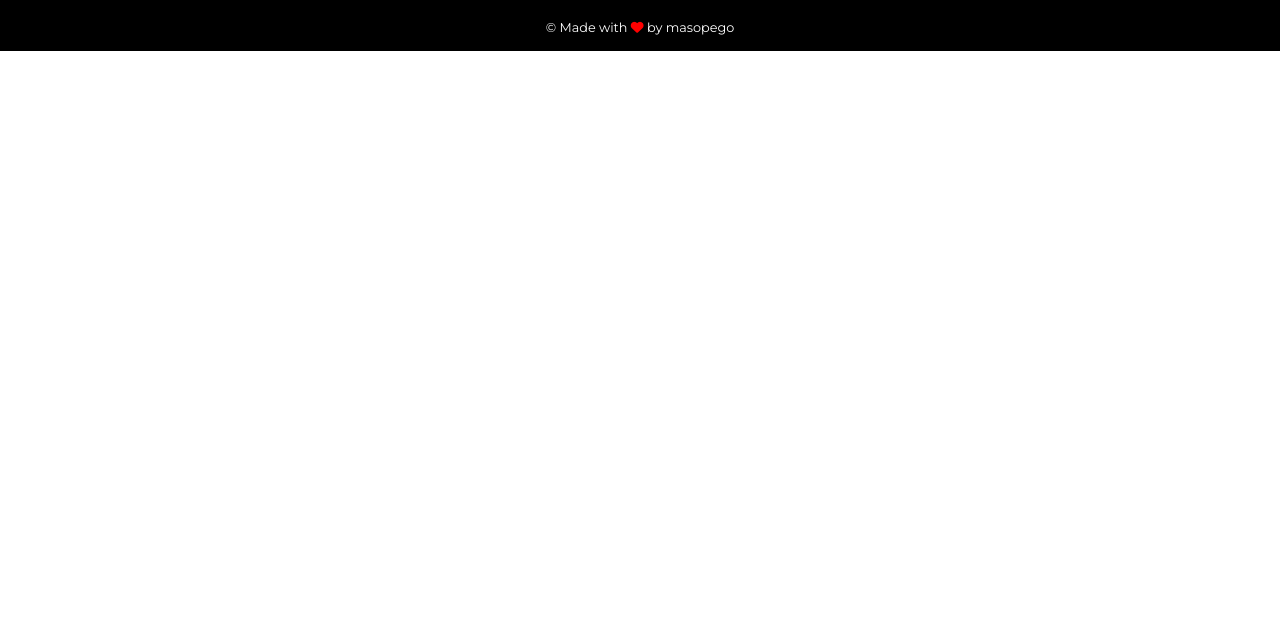
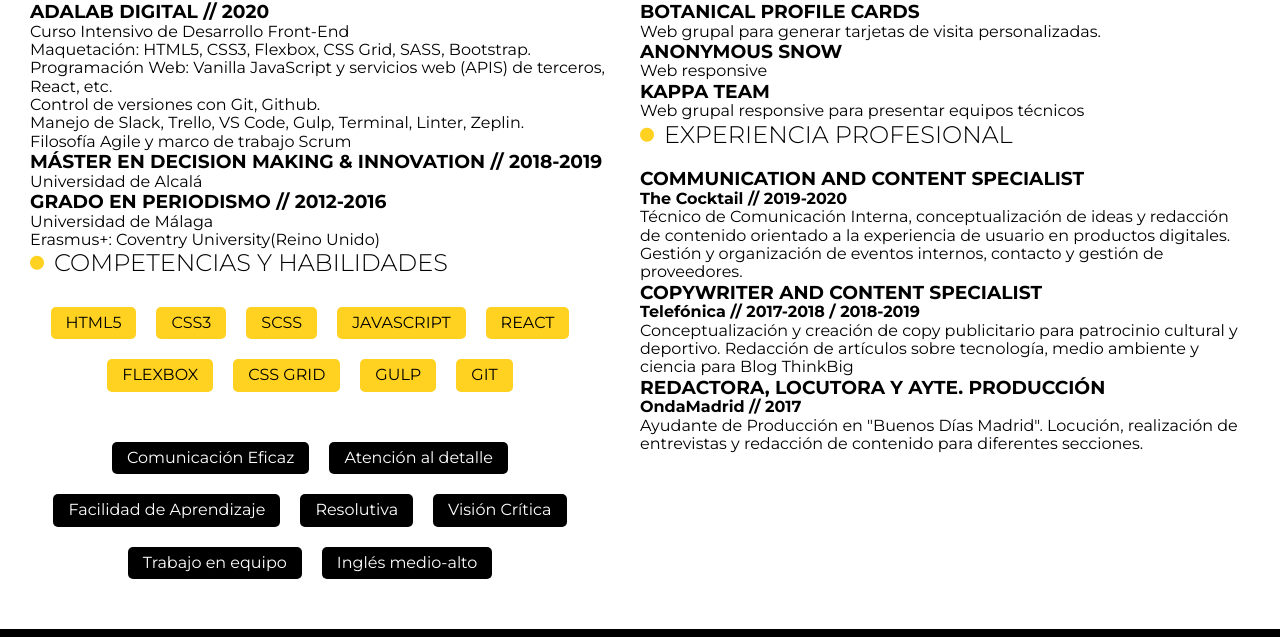
Before and after one commit to masopego/curriculum, a website: page src/html/index.html in a window 1280 px wide. Shown: the part 635-1272 px from the top of the page. Before the commit the page ends 800 px from the top, so only its background shows below. Drawn offline with nearby package versions, Linux system fonts and the light colour scheme; files that its build step writes are made by us from their sources; files whose address does not match are found by name.

Commit message:
Add main structure and text to main section

```diff
--- a/src/html/partials/main.html
+++ b/src/html/partials/main.html
@@ -1,8 +1,99 @@
 <main class="main">
-  <div class="main__firstcolumn">
-    <h2 class="uppercase title title--secondary">formación</h2>
-  </div>
-  <div class="main__secondcolumn">
-    <h2 class="uppercase title title--secondary">proyectos</h2>
-  </div>
+  <section class="main__firstcolumn">
+    <div class="education">
+      <h2 class="uppercase title title--secondary"><i class="fas fa-circle"></i>formación</i></h2>
+      <ul>
+        <li>
+          <h3 class="uppercase title"> adalab digital // 2020</h3>
+          <p>Curso Intensivo de Desarrollo Front-End</p>
+          <ul>
+            <li>
+            Maquetación: HTML5, CSS3, Flexbox, CSS Grid, SASS, Bootstrap.
+            </li>
+            <li>Programación Web: Vanilla JavaScript y servicios web (APIS) de terceros, React, etc.</li>
+            <li>Control de versiones con Git, Github.</li>
+            <li>Manejo de Slack, Trello, VS Code, Gulp, Terminal, Linter, Zeplin.</li>
+            <li>Filosofía Agile y marco de trabajo Scrum</li>
+          </ul>
+        </li>
+        <li>
+          <h3 class="uppercase title">Máster en Decision Making & Innovation // 2018-2019</h3>
+          <p>Universidad de Alcalá</p>
+        </li>
+        <li>
+        <h3 class="uppercase title">Grado en Periodismo // 2012-2016</h3>
+        <p>Universidad de Málaga</p>
+        <p>Erasmus+: Coventry University(Reino Unido)</p>
+        </li>
+      </ul>
+    </div>
+    <div class="skills">
+      <h2 class="uppercase title title--secondary"><i class="fas fa-circle"></i>Competencias y Habilidades </h2>
+      <ul class="skills__list">
+        <li class="uppercase skills__list--items item">HTML5</li>
+        <li class="uppercase skills__list--items item">CSS3</li>
+        <li class="uppercase skills__list--items item">SCSS</li>
+        <li class="uppercase skills__list--items item">JavaScript</li>
+        <li class="uppercase skills__list--items item">React</li>
+        <li class="uppercase skills__list--items item">FlexBox</li>
+        <li class="uppercase skills__list--items item">CSS Grid</li>
+        <li class="uppercase skills__list--items item">Gulp</li>
+        <li class="uppercase skills__list--items item">Git</li>
+      </ul>
+      <ul class="skills__list">
+        <li class="skills__list--items item2">Comunicación Eficaz</li>
+        <li class="skills__list--items item2">Atención al detalle</li>
+        <li class="skills__list--items item2">Facilidad de Aprendizaje</li>
+        <li class="skills__list--items item2">Resolutiva</li>
+        <li class="skills__list--items item2">Visión Crítica</li>
+        <li class="skills__list--items item2">Trabajo en equipo</li>
+        <li class="skills__list--items item2">Inglés medio-alto</li>
+      </ul>
+    </div>
+  </section>
+  <section class="main__secondcolumn">
+    <div class="projects">
+      <h2 class="uppercase title title--secondary"><i class="fas fa-circle"></i>proyectos</h2>
+      <ul>
+        <li>
+          <a href="https://github.com/Adalab/Project-PromoJ-Modulo-2-Team-5" target="_blank">
+            <h3 class="uppercase title">Botanical Profile Cards</h3>
+            <p>Web grupal para generar tarjetas de visita personalizadas.</p>
+          </a>
+        </li>
+         <li>
+         <a href="https://github.com/masopego/Anonymous-Snow" target="_blank">
+            <h3 class="uppercase title">Anonymous Snow</h3>
+            <p>Web responsive</p>
+          </a>
+        </li>
+         <li>
+          <a href="https://github.com/Adalab/Project-Promo-J-Modulo-1-Team-7-Kappa" target="_blank">
+            <h3 class="uppercase title">Kappa Team</h3>
+            <p>Web grupal responsive para presentar equipos técnicos</p>
+          </a>
+        </li>
+      </ul>
+    </div>
+    <div class="experience">
+       <h2 class="uppercase title title--secondary"><i class="fas fa-circle"></i>experiencia profesional</h2>
+       <ul>
+        <li>
+          <h3 class="uppercase title">Communication and Content Specialist</h3>
+          <h4>The Cocktail // 2019-2020</h4>
+          <p>Técnico de Comunicación Interna, conceptualización de ideas y redacción de contenido orientado a la experiencia de usuario en productos digitales. Gestión y organización de eventos internos, contacto y gestión de proveedores. </p>
+        </li>
+         <li>
+          <h3 class="uppercase title">Copywriter and Content Specialist</h3>
+          <h4>Telefónica // 2017-2018 / 2018-2019</h4>
+          <p>Conceptualización y creación de copy publicitario para patrocinio cultural y deportivo. Redacción de artículos sobre tecnología, medio ambiente y ciencia para Blog ThinkBig</p>
+        </li>
+        <li>
+          <h3 class="uppercase title">Redactora, locutora y Ayte. Producción</h3>
+          <h4>OndaMadrid // 2017</h4>
+          <p>Ayudante de Producción en "Buenos Días Madrid". Locución, realización de entrevistas y redacción de contenido para diferentes secciones.</p>
+        </li>
+       </ul>
+    </div>
+  </section>
 </main>
--- a/src/scss/components/_icon.scss
+++ /dev/null
@@ -1,9 +0,0 @@
-.link__adalab:hover {
-  background-color: #099d8d;
-  color: #fff;
-}
-
-.link__github:hover {
-  background-color: #CCC;
-  color: #000;
-}
--- a/src/scss/components/_typography.scss
+++ b/src/scss/components/_typography.scss
@@ -15,11 +15,6 @@
   }
   &--secondary {
     font-weight: 300;
-    color: $color-light;
-
-    @include tablet {
-      color: $color-dark;
-    }
   }
 }
 
--- a/src/scss/layout/_footer.scss
+++ b/src/scss/layout/_footer.scss
@@ -8,7 +8,6 @@
   align-items: center;
 
   & .list__icons {
-    margin: 0;
     @include tablet {
       display: flex;
       flex-direction: row;
--- a/src/scss/layout/_header.scss
+++ b/src/scss/layout/_header.scss
@@ -130,8 +130,10 @@
     }
 
     .title--secondary {
-      & span {
-        @include tablet {
+      color: $color-light;
+      @include tablet {
+        color: $color-dark;
+        & span {
           display: block;
         }
       }
--- a/src/scss/layout/_main.scss
+++ b/src/scss/layout/_main.scss
@@ -2,8 +2,7 @@
   display: flex;
   flex-direction: column;
   align-items: center;
-  margin-left: rem(30);
-  margin-right: rem(30);
+  margin: rem(30);
   @include tablet {
     display: grid;
     grid-template-columns: 1fr 1fr;
@@ -12,12 +11,55 @@
   &__firstcolumn {
     @include tablet {
       grid-column: 1/2;
+      margin-right: rem(30);
+      height: 100%;
     }
   }
 
   &__secondcolumn {
     @include tablet {
       grid-column: 2/3;
+      height: 100%;
+    }
+  }
+
+  // Títulos
+
+  .title--secondary {
+    display: flex;
+    align-items: center;
+    margin-bottom: rem(20);
+    .fa-circle {
+      color: $color-main;
+      font-size: $font-small;
+      margin-right: rem(10);
     }
   }
 }
+
+// Habilidades
+
+.skills {
+  &__list {
+    display: flex;
+    flex-wrap: wrap;
+    justify-content: center;
+    align-items: center;
+    margin-top: rem(30);
+
+    &--items {
+      padding: rem(7) rem(15);
+      border-radius: rem(5);
+      margin-bottom: rem(20);
+      margin-right: rem(20);
+    }
+    & .item {
+      background-color: $color-main;
+      color: $color-dark;
+    }
+    & .item2 {
+      background-color: $color-dark;
+      color: $color-light;
+    }
+  }
+}
--- a/src/scss/main.scss
+++ b/src/scss/main.scss
@@ -3,7 +3,6 @@
 @import 'core/mixins';
 @import 'core/reset';
 @import 'components/typography';
-@import 'components/icon';
 @import 'layout/page';
 @import 'layout/header';
 @import 'layout/menu';
```
